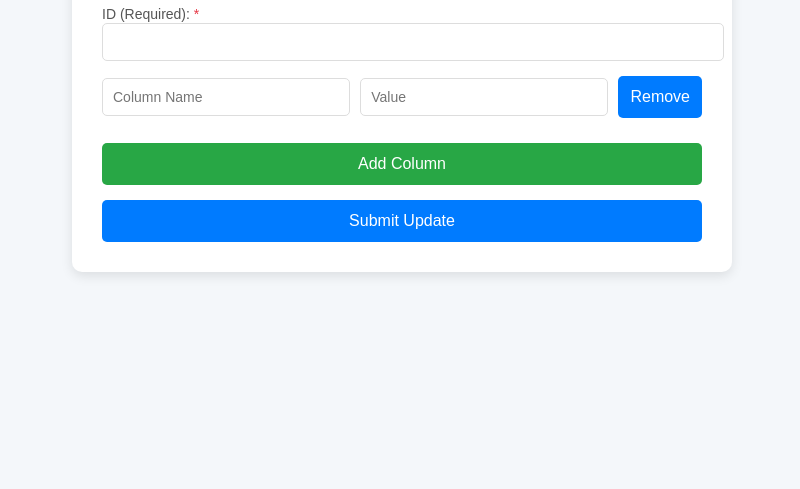
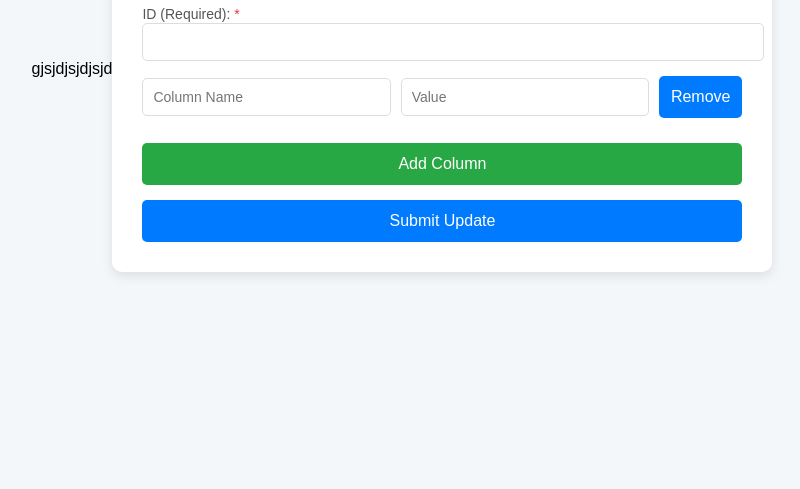
Before and after one commit to angad9/Databricks_table_update_with_html, a plain HTML site: page index.html in a window 1280 px wide. Shown: the part 351-840 px from the top of the page, without its empty margins (238-1038 px from the left). Drawn offline with Linux system fonts and the light colour scheme.

Commit message:
Update index.html

```diff
--- a/index.html
+++ b/index.html
@@ -5,7 +5,7 @@
     <meta name="viewport" content="width=device-width, initial-scale=1.0">
     <title>Update Databricks Table</title>
     <link rel="stylesheet" href="style.css">
-
+    gjsjdjsjdjsjd
 </head>
 <body>
     <div class="container">
```
